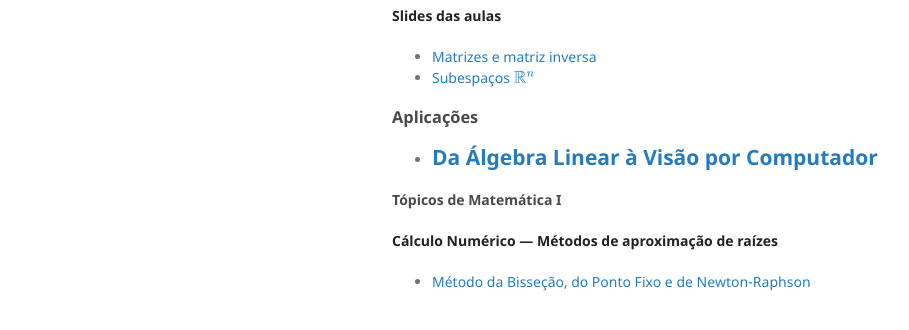
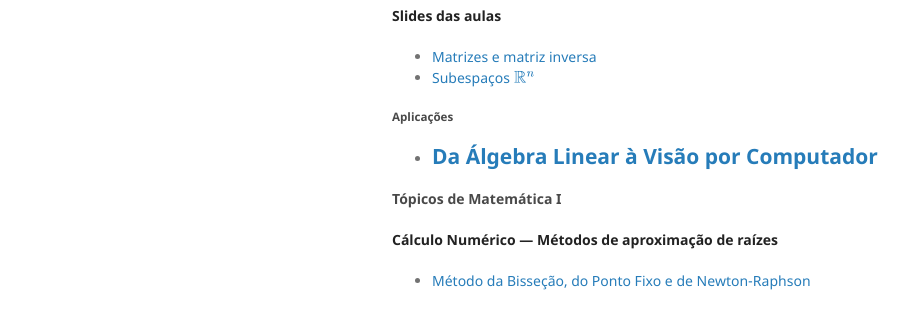
Before and after one commit to alopzmartin/alopzmartin.github.io, a Jekyll site: the page built from teaching/index.md, in a window 1280 px wide. Shown: the part 434-764 px from the top of the page, without its empty margins (178-1087 px from the left). Built offline with Jekyll 4.4.1, drawn with Linux system fonts in a browser that asks for light colours.

```diff
--- a/teaching/index.md
+++ b/teaching/index.md
@@ -23,7 +23,7 @@ Nesta página disponibilizo alguns slides e materiais complementares que poderã
 - [Matrizes e matriz inversa]({{ '/teaching/slides/fal-tp7-tp8.pdf' | relative_url }})
 - [Subespaços $\mathbb{R}^n$]({{ '/teaching/slides/fal-tp9-tp10.pdf' | relative_url }})
 
-### Aplicações
+##### Aplicações
 
 - [Da Álgebra Linear à Visão por Computador]({{ '/teaching/visao-computador/' | relative_url }})
 ---
```
